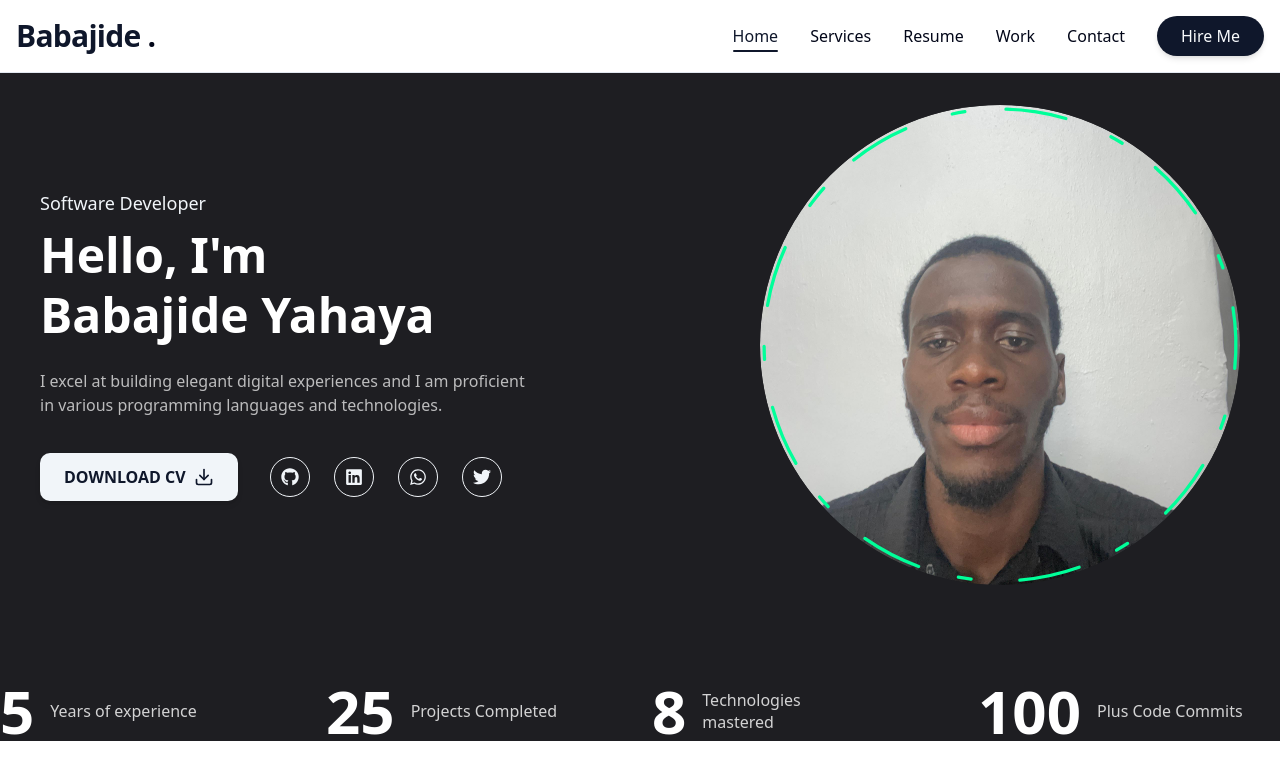
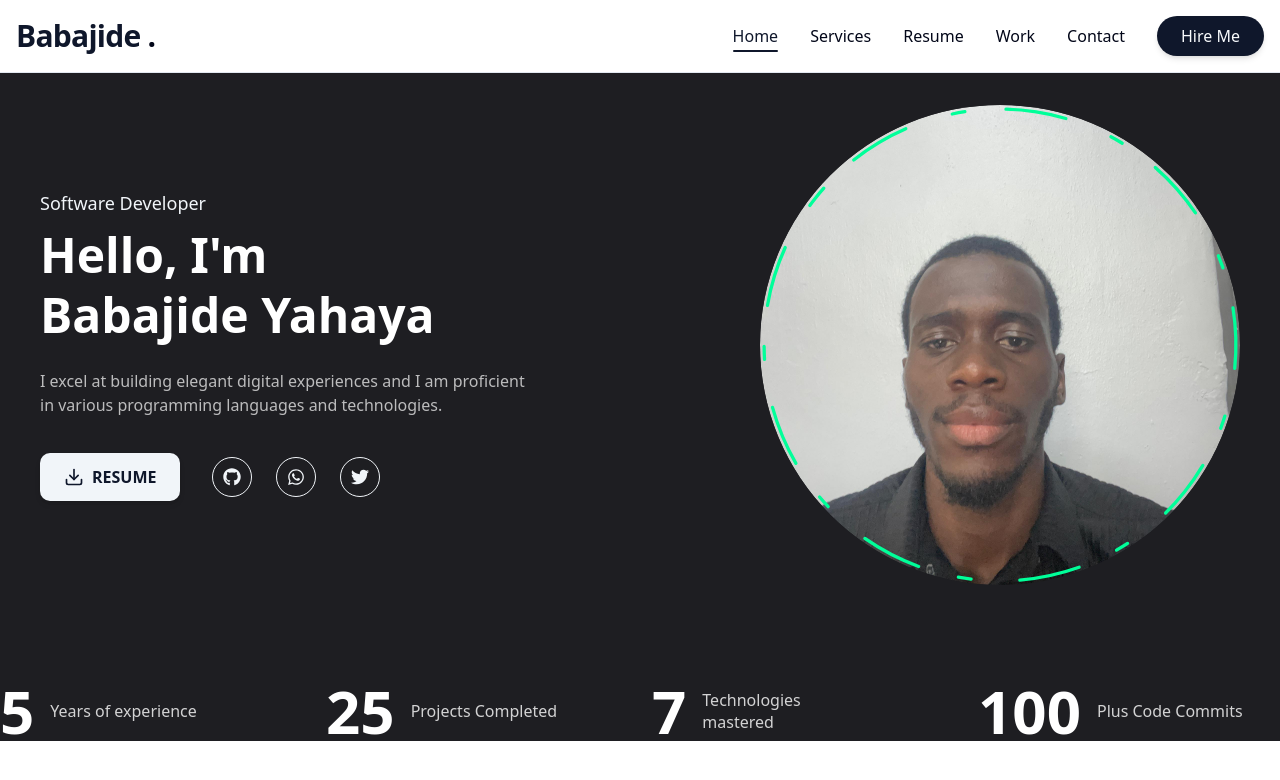
Before and after one commit to Babajide789/my-portfolio, a Next.js app: page / in a window 1280 px wide. Shown: the top 780 px of the page. Built offline with nearby package versions, Linux system fonts and the light colour scheme.

Commit message:
satisfactory cleaned up... pending new changes

```diff
--- a/src/app/page.tsx
+++ b/src/app/page.tsx
@@ -4,12 +4,13 @@ import Photo from "@/components/Photo"
 import Socials from "@/components/Socials"
 import Stats from "@/components/Stats"
 import { FiDownload } from "react-icons/fi"
+import Link from "next/link"
 
 export default function Home() {
   return (
     <section className="h-full bg-[#1e1e22] text-white">
       <div className="container mx-auto h-full px-4 sm:px-6 md:px-10">
-        <div className="flex flex-col xl:flex-row items-center justify-between xl:pt-8 xl:pb-24 gap-10">
+        <div className="flex flex-col xl:flex-row items-center justify-between xl:pt-8 xl:pb-24 gap-2">
           {/* TEXT */}
           <div className="w-full xl:w-1/2 text-center sm:text-left order-2 xl:order-none flex flex-col items-center sm:items-start">
             <span className="text-accent text-lg">Software Developer</span>
@@ -25,14 +26,21 @@ export default function Home() {
             {/* ACTIONS BUTTONS */}
             <div className="flex flex-col sm:flex-row items-center gap-6 sm:gap-8">
               {/* DOWNLOAD CV */}
-              <button
-                className="uppercase flex items-center gap-2 bg-accent text-primary px-6 py-3 rounded-lg font-semibold
-                shadow-md hover:shadow-[0_0_20px_4px_rgba(0,255,153,0.5)]
-                hover:bg-accent/90 hover:scale-105 transition-all duration-300"
+              <Link
+                href="/Babajide_Yahaya_Frontend_Resume.pdf"
+                target="_blank"
+                rel="noopener noreferrer"
               >
-                <span>Download CV</span>
-                <FiDownload className="text-xl" />
-              </button>
+                <button
+                  className="uppercase flex items-center gap-2 bg-accent text-primary px-6 py-3 rounded-lg font-semibold
+                  shadow-md hover:shadow-[0_0_20px_4px_rgba(0,255,153,0.5)]
+                  hover:bg-accent/90 hover:scale-105 transition-all duration-300 cursor-pointer"
+                >
+                  <FiDownload className="text-xl" />
+                  <span>Resume</span>
+                </button>
+              </Link>
+
 
               {/* SOCIALS */}
               <div className="mt-6 sm:mt-0">
--- a/src/app/work/page.tsx
+++ b/src/app/work/page.tsx
@@ -90,7 +90,6 @@ export default function Work() {
   }
 
   return (
-
     <motion.section
       initial={{ opacity: 0 }}
       animate={{
@@ -100,15 +99,15 @@ export default function Work() {
       className="min-h-[90vh] flex flex-col justify-center py-8 sm:py-12 px-4 sm:px-6 md:px-10 bg-[#1a1a1d] text-white"
     >
       <div className="container mx-auto h-full">
-        <div className="flex flex-col xl:flex-row xl:gap-[40px] gap-10">
+        <div className="flex flex-col xl:flex-row xl:gap-[40px] gap-6 sm:gap-8">
           {/* LEFT SIDE */}
           <div className="w-full xl:w-[50%] flex flex-col justify-between order-2 xl:order-none">
             <div className="flex flex-col gap-4 sm:gap-6">
 
               {/* PROJECT NUM */}
-              <div className="text-5xl sm:text-6xl md:text-7xl xl:text-8xl font-extrabold text-transparent text-outline">
+              {/* <div className="text-5xl sm:text-6xl md:text-7xl xl:text-8xl font-extrabold text-transparent text-outline">
                 {project.num}
-              </div>
+              </div> */}
 
               {/* TITLE */}
               <h2 className="text-2xl sm:text-3xl md:text-[38px] xl:text-[42px] font-bold leading-tight capitalize text-accent">
--- a/src/components/Socials.tsx
+++ b/src/components/Socials.tsx
@@ -8,7 +8,7 @@ type SocialsProps = {
 
 const socials = [
   { icon: <FaGithub />, path: "https://github.com/Babajide789/" },
-  { icon: <FaLinkedin />, path: "https://www.linkedin.com/in/babajide-yahaya-727021240/" },
+  // { icon: <FaLinkedin />, path: "https://www.linkedin.com/in/babajide-yahaya-727021240/" },
   { icon: <FaWhatsapp />, path: "https://wa.link/weyef2/" },
   { icon: <FaTwitter />, path: "https://x.com/ocims_j?s=21/" },
 ]
--- a/src/components/Stats.tsx
+++ b/src/components/Stats.tsx
@@ -6,7 +6,7 @@ import { useInView } from "react-intersection-observer"
 const stats = [
   { num: 5, text: "Years of experience" },
   { num: 25, text: "Projects Completed" },
-  { num: 8, text: "Technologies mastered" },
+  { num: 7, text: "Technologies mastered" },
   { num: 100, text: " Plus Code Commits" },
 ]
 
```
Also changed, not shown: 1 other file (tests, documents, lock files or other folders).
